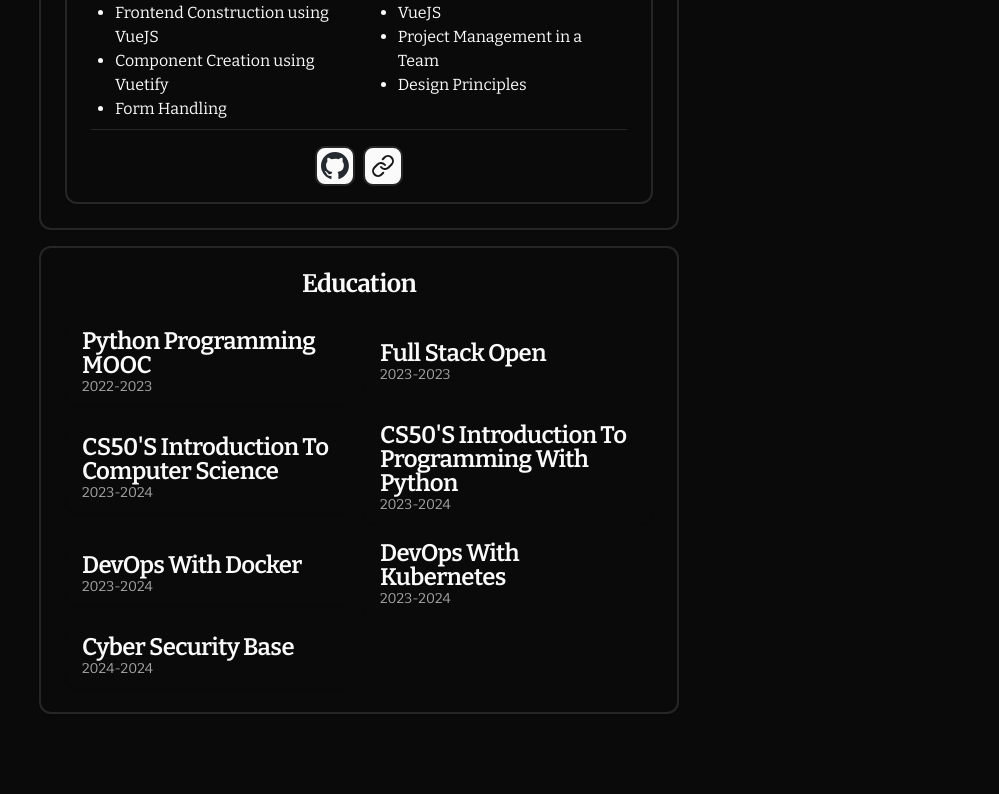
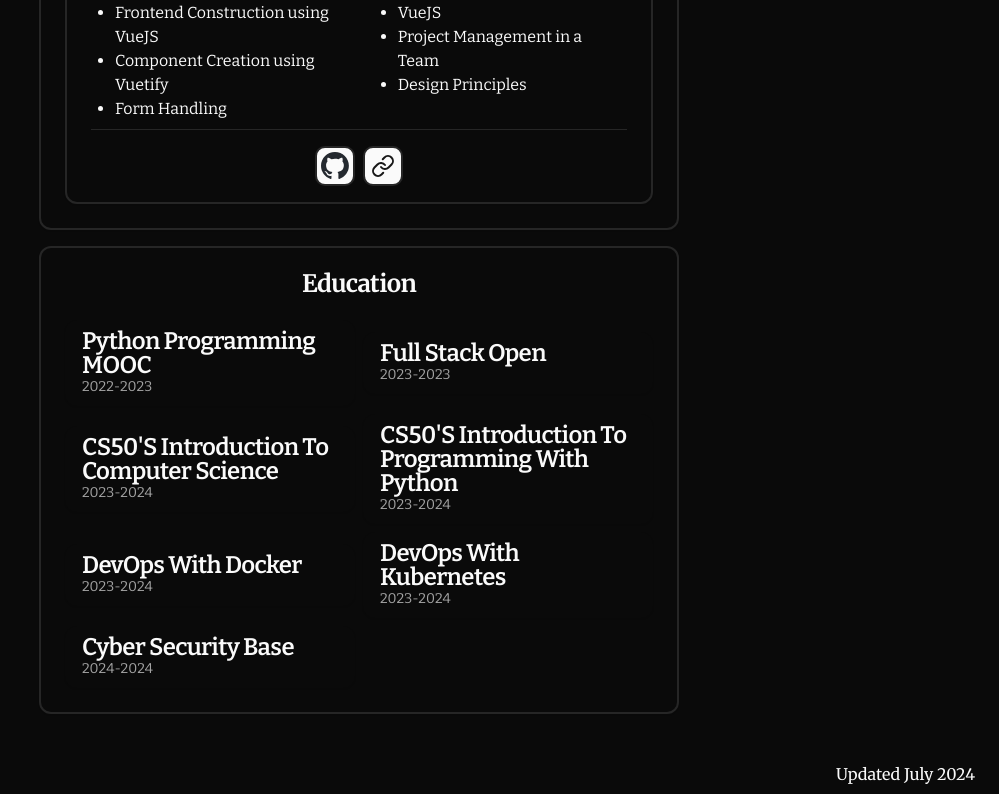
Before and after one commit to gomisroca/portfolio, a React (Vite) app: page / in a window 1280 px wide. Shown: the part 8253-9047 px from the top of the page, without its empty margins (281-1280 px from the left). Before the commit the page ends 8967 px from the top, so only its background shows below. Built offline with nearby package versions, Linux system fonts and the light colour scheme.

Commit message:
feat: :sparkles: Add small footer with date of last update

```diff
--- a/src/App.tsx
+++ b/src/App.tsx
@@ -1,6 +1,7 @@
 import { ThemeProvider } from "@/components/ui/theme-provider"
 import Navbar from "@/components/ui/navbar"
 import Banner from "@/components/banner"
+import Footer from "@/components/ui/footer"
 import SkillsPanel from "@/components/skills-panel"
 import ProjectsPanel from "@/components/projects-panel"
 import StudiesPanel from "@/components/studies-panel"
@@ -26,10 +27,11 @@
                     <div data-aos="fade-up">
                         <ProjectsPanel />
                     </div>
-                    <div data-aos="fade-up">
+                    <div data-aos="fade-up" className="mb-10">
                         <StudiesPanel />
                     </div>
                 </div>
+                <Footer />
             </div>
         </ThemeProvider>
     )
--- /dev/null
+++ b/src/components/ui/footer.tsx
@@ -0,0 +1,10 @@
+
+function Footer() {
+        return (
+            <div className="font-mw flex z-10 mx-6 my-2 justify-end bottom-0 right-0">
+                Updated July 2024
+            </div>
+        )
+}
+
+export default Footer
```
